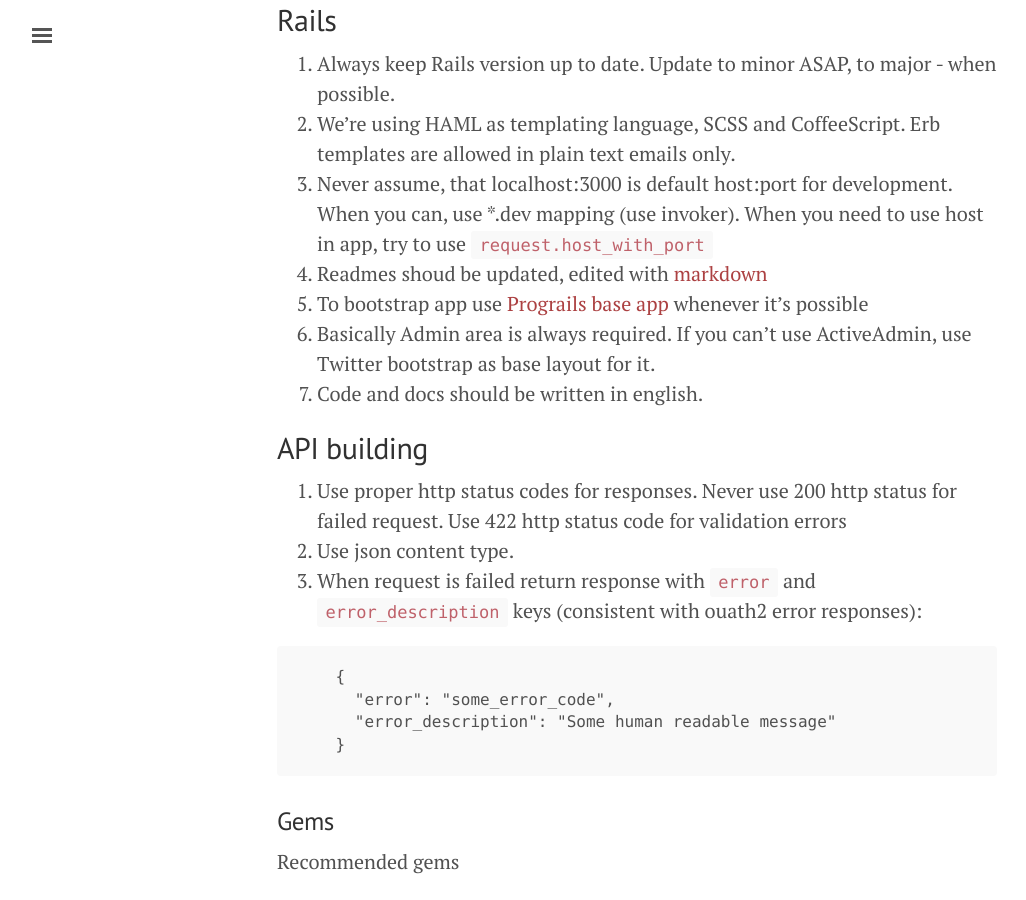
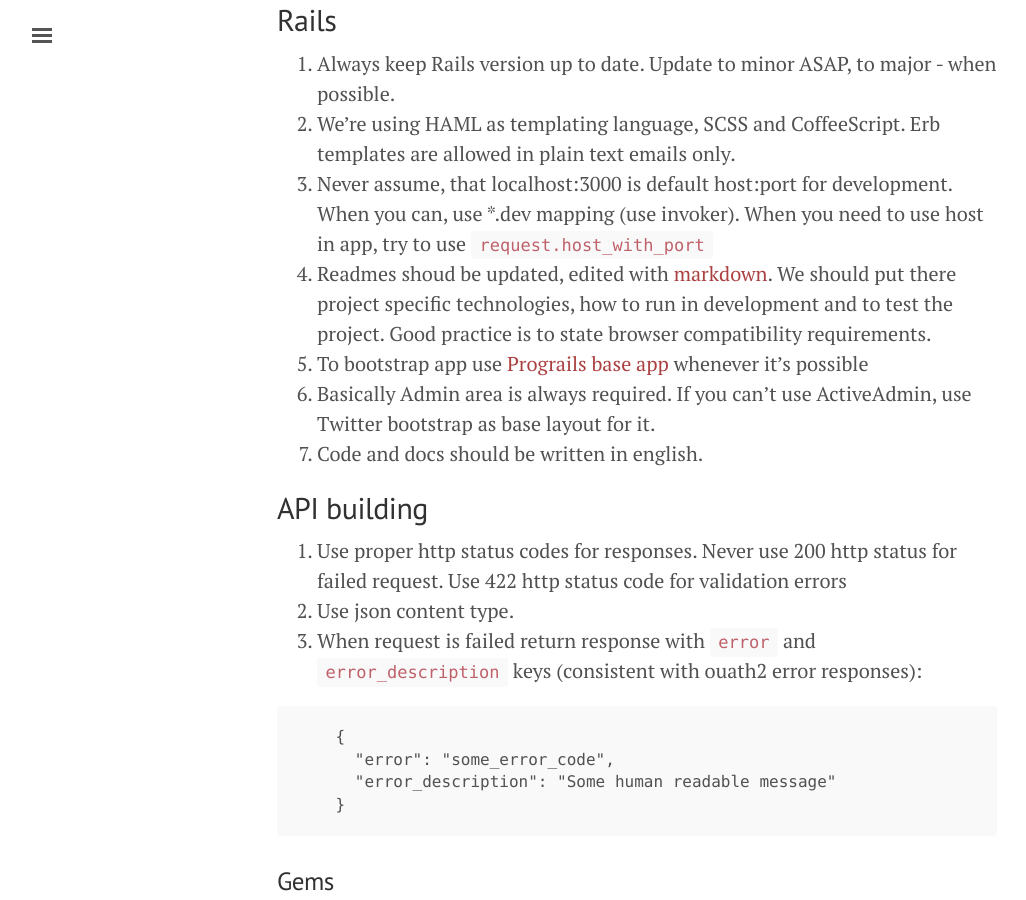
Before and after one commit to prograils/playbook, a Jekyll site: the page built from development.md, in a window 1280 px wide and 900 px high, scrolled down 4695 px. Shown: the whole window, without its empty margins (3-1029 px from the left). Built offline with Jekyll 4.4.1, drawn with Linux system fonts in a browser that asks for light colours.

Commit message:
Add info about readme content

```diff
--- a/development.md
+++ b/development.md
@@ -131,7 +131,7 @@ You have cloned repo with master, develop, production and staging branches
 1. Always keep Rails version up to date. Update to minor ASAP, to major - when possible.
 2. We're using HAML as templating language, SCSS and CoffeeScript. Erb templates are allowed in plain text emails only.
 3. Never assume, that localhost:3000 is default host:port for development. When you can, use \*.dev mapping (use invoker). When you need to use host in app, try to use `request.host_with_port`
-4. Readmes shoud be updated, edited with [markdown](http://daringfireball.net/projects/markdown/syntax)
+4. Readmes shoud be updated, edited with [markdown](http://daringfireball.net/projects/markdown/syntax). We should put there project specific technologies, how to run in development and to test the project. Good practice is to state browser compatibility requirements.
 5. To bootstrap app use [Prograils base app](https://bitbucket.org/prograils/base) whenever it's possible
 6. Basically Admin area is always required. If you can't use ActiveAdmin, use Twitter bootstrap as base layout for it.
 7. Code and docs should be written in english.
```
